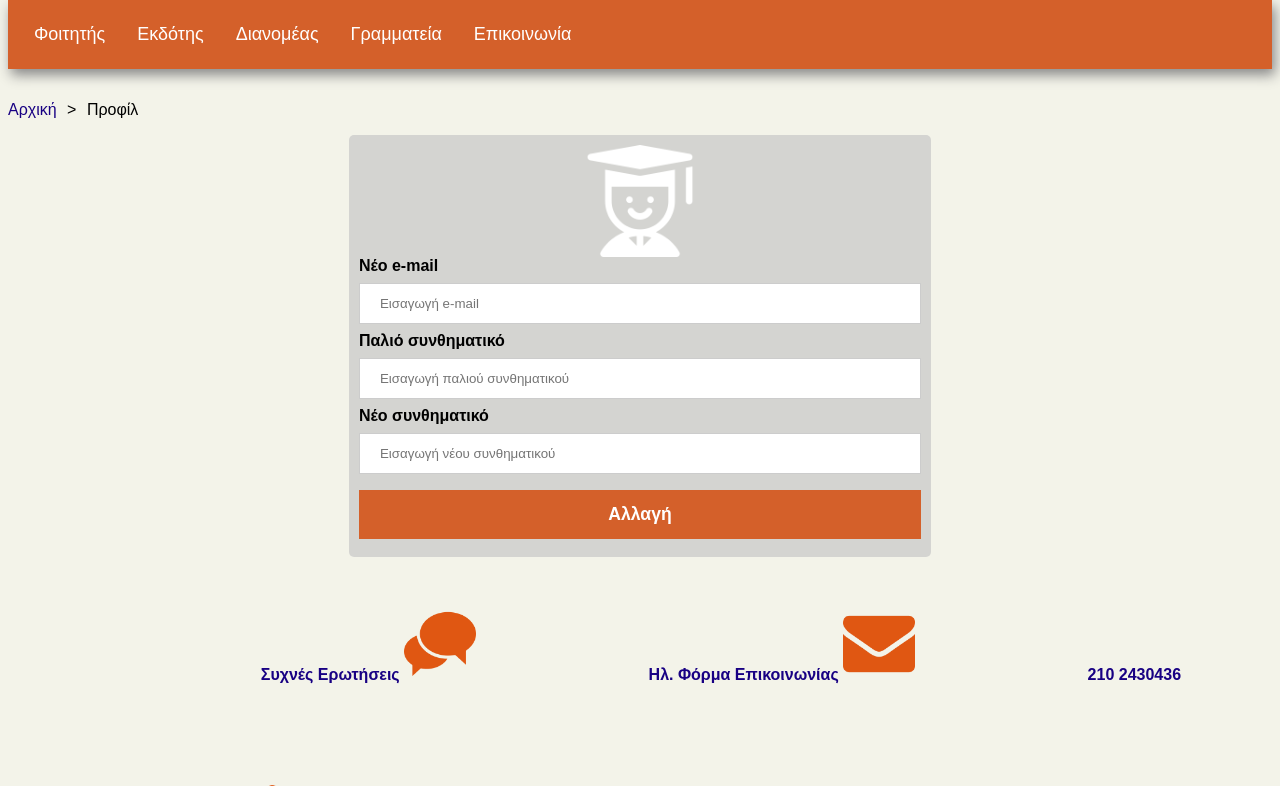
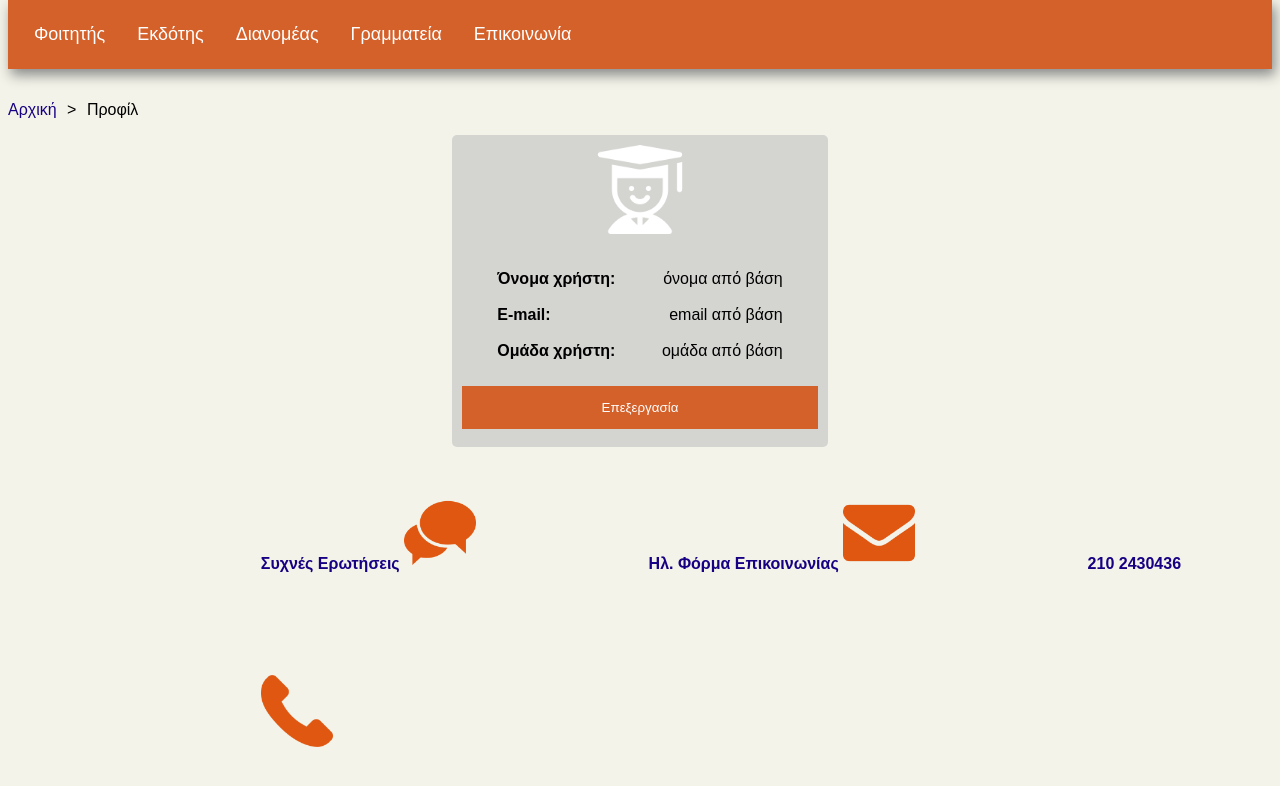
Before and after one commit to nikolaslepidas/Eudoxus_Website, a PHP site: page /profile.php in a window 1280 px wide. Shown: the part 144-930 px from the top of the page. After the commit the page ends 891 px from the top, so only its background shows below. Run offline with PHP 8.4, Linux system fonts and the light colour scheme.

Commit message:
profile and edit profile pages

```diff
--- a/css/base.css
+++ b/css/base.css
@@ -130,7 +130,7 @@ body{
 /* This is the css for the login and the sign up modals */
 
 /* Full-width input fields */
-.container input[type=text], .container input[type=password], .container input[type=email], .container select{
+.container input[type=text],.container input[type=password],.container input[type=email],.container select{
   width: 100%;
   padding: 12px 20px;
   margin: 8px 0;
--- a/css/profile.css
+++ b/css/profile.css
@@ -13,44 +13,44 @@ div.user_profile {
     color: rgb(0, 0, 0);
     border-radius: 5px;
     padding: 10px;
-    width: 50%;
+    width: 60%;
     margin-left: auto;
     margin-right: auto;
 }
 
-div.user_profile label {
+div.user_fields label {
     font-weight: bold;
+    margin: 10%;
+    color: #000;
+    width: 50%;
+}
+
+div.user_fields_for_edit label {
+    font-weight: bold;
+    float: left;
     color: #000;
     width: 100%;
+}
+
+div.user_profile span {
+    float: right;
+    margin-right: 10%;
 }
 
 div.user_profile img {
     display: block;
     margin-left: auto;
     margin-right: auto;
-    width: 20%;
+    margin-bottom: 10%;
+    width: 25%;
 }
 
-/* Full-width input fields */
-.container_grid_profile input[type=text], .container_grid_profile input[type=password], .container_grid_profile input[type=email], .container_grid_profile select{
-    width: 100%;
+div.user_fields_for_edit input[type=text], div.user_fields_for_edit input[type=password], div.user_fields_for_edit input[type=email]{
+    width: 60%;
     padding: 12px 20px;
     margin: 8px 0;
     display: inline-block;
     border: 1px solid #ccc;
     box-sizing: border-box;
-}
-
-/* Set a style for all buttons */
-div.user_profile button {
-    background-color: rgb(212, 96, 42);
-    color: white;
-    font-weight: bold;
-    font-size: 1.1em;
-    padding: 14px 20px;
-    margin: 8px 0;
-    border: none;
-    cursor: pointer;
-    width: 100%;
-}
+  }
 /* End of Grid for profile template */
--- a/profile.php
+++ b/profile.php
@@ -6,7 +6,6 @@
 
 		<link rel="stylesheet" href="css/base.css">
 		<link rel="stylesheet" href="css/breadcrumbs.css">
-        <link rel="stylesheet" href="css/communication_form.css">
 		<link rel="stylesheet" href="css/profile.css">
 
 		<title>Εύδοξος - Προφίλ</title>
@@ -29,17 +28,60 @@
 
 			<div class="user_fields">
 
-				<label></label>
+				<label for="profile_username">Όνομα χρήστη:</label>
+				<span name="profile_username" id="profile_username"> όνομα από βάση</span><br><br>
+
+				<label for="profile_email">E-mail:</label>
+				<span name="profile_email" id="profile_email"> email από βάση</span><br><br>
+
+				<label for="profile_userGroup">Ομάδα χρήστη:</label>
+				<span name="profile_userGroup" id="profile_userGroup"> ομάδα από βάση</span><br><br>
+
+				<div id="student_fields_for_profile" style="display: none;">
+
+					<label for="profile_university">Πανεπιστήμιο:</label>
+					<span name="profile_university" id="profile_university"> Πανεπιστήμιο από βάση</span><br><br>
+
+					<label for="profile_department">Τμήμα:</label>
+					<span name="profile_department" id="profile_department"> Τμήμα από βάση</span><br><br>
+
+				</div>
+
+				<div id="publisher_fields_for_profile" style="display: none;">
+
+					<label for="profile_publisher_name">Όνομα εκδοτικού οίκου:</label>
+					<span name="profile_publisher_name" id="profile_publisher_name"> Όνομα εκδ από βάση</span><br><br>
+
+					<label for="profile_publisher_city">Πόλη εκδοτικού οίκου:</label>
+					<span name="profile_publisher_city" id="profile_publisher_city"> Πόλη εκδ από βάση</span><br><br>
+
+					<label for="profile_publisher_phone">Τηλέφωνο εκδοτικού οίκου:</label>
+					<span name="profile_publisher_phone" id="profile_publisher_phone"> Τηλέφωνο εκδοτικού οίκου</span><br><br>
+
+				</div>
 
 			</div>
 
-<!---->
+			<div class="edit_profile_button">
+				<a href="./edit_profile.php"><button type="button">Επεξεργασία</button></a>
+			</div>
+
+		</div>
+
+	</div>
+
+	<?php require_once './footer.php' ?>
+
+    </body>
+</html>
+
+<!--
 			<form method="post">
 
 				<div class="user_fields">
 
-					<label for="profile_email"><b>Νέο e-mail</b></label>
-					<input type="email" name="profile_email" placeholder="Εισαγωγή e-mail" id="profile_email">
+					<label for="profile_email_to_change"><b>Νέο e-mail</b></label>
+					<input type="email" name="profile_email_to_change" placeholder="Εισαγωγή e-mail" id="profile_email">
 
 					<label for="old_profile_password"><b>Παλιό συνθηματικό</b></label>
 					<input type="password" name="old_profile_password" placeholder="Εισαγωγή παλιού συνθηματικού" id="old_profile_password">
@@ -52,11 +94,4 @@
 				<button type="submit" name="edit_profile">Αλλαγή</button>
 
 			</form>
-
-		</div>
-	</div>
-
-	<?php require_once './footer.php' ?>
-
-    </body>
-</html>
+-->
```
Also changed, not shown: edit_profile.php (added, +60 -0 lines).
